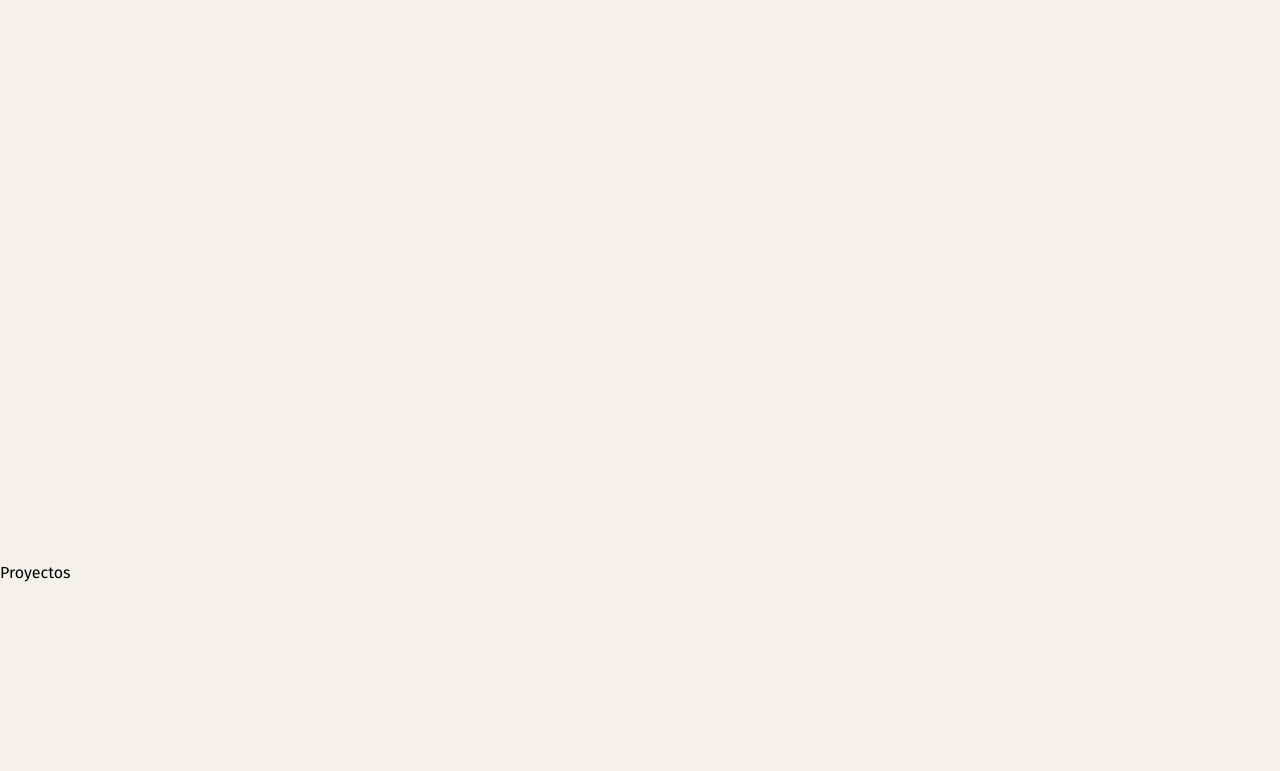
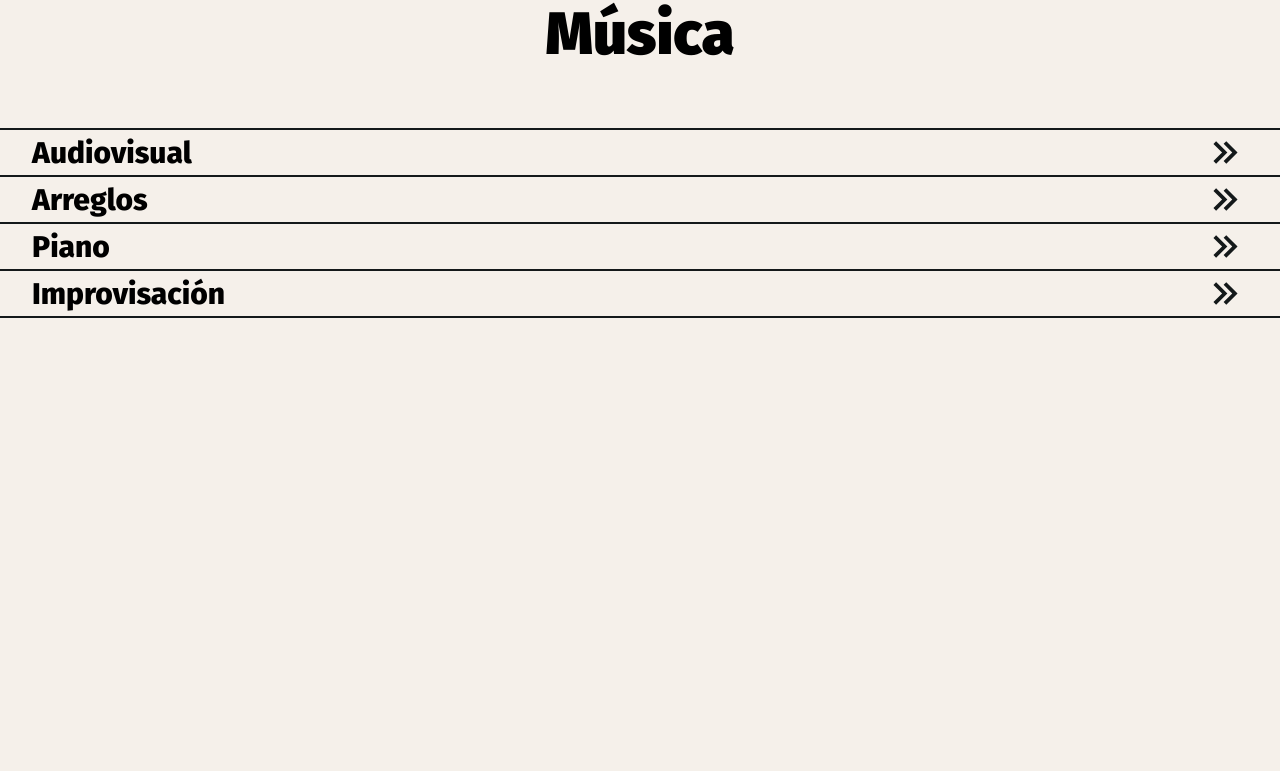
Before and after one commit to lydiob7/migue-bruno-portfolio, a React (Create React App) app: page / in a window 1280 px wide. Shown: the part 1839-2610 px from the top of the page. Built offline with nearby package versions, Linux system fonts and the light colour scheme; no server answers.

Commit message:
Feature: Add music section.

```diff
--- a/src/pages/home/HomePage.js
+++ b/src/pages/home/HomePage.js
@@ -5,7 +5,7 @@ import { useContextInfo } from 'hooks/ContextProvider';
 import About from './about/AboutSection';
 import Banner from './Banner';
 import Contact from './Contact';
-import Music from './Music';
+import Music from './music/MusicSection';
 import Projects from './Projects';
 
 const HomePage = (props) => {
--- a/src/pages/home/Music.js
+++ /dev/null
@@ -1,9 +0,0 @@
-import React from 'react';
-
-const Music = (props) => (
-    <div {...props} id="musica" className="h-screen bg-isabelline">
-        Musica
-    </div>
-);
-
-export default Music;
--- a/src/pages/home/about/AboutFour.js
+++ b/src/pages/home/about/AboutFour.js
@@ -5,13 +5,13 @@ import { HashLink } from 'react-router-hash-link';
 
 const AboutFour = forwardRef(({ handleGroupsScroll, ...props }, ref) => {
     return (
-        <div ref={ref} {...props} className="w-screen h-full shrink-0 bg-darkGreen text-isabelline snap-start pt-24">
-            <div className="w-full">
-                <img className="w-full" src={bio2} alt="Miguel Bruñó" />
+        <div ref={ref} {...props} className="w-screen h-full shrink-0 bg-darkGreen text-isabelline snap-start pt-16">
+            <div className="h-2/5 overflow-hidden">
+                <img className="object-cover" src={bio2} alt="Miguel Bruñó" />
             </div>
 
             <div className="w-5/6 mx-auto">
-                <p className="text-xl leading-6 mt-8 px-8 border-isabelline border-l-2">
+                <p className="leading-5 mt-8 px-8 border-isabelline border-l-2">
                     Estudié el grado de interpretación del piano en ESMUC, y complementé mi formación con diversos
                     cursos de improvisación, jazz, producción de música electrónica y pedagogía. Entre estos cursos
                     destaca la formación de profesorado de *Método IEM*, un método de enseñanza musical que pone la
--- a/src/pages/home/about/AboutSection.js
+++ b/src/pages/home/about/AboutSection.js
@@ -51,7 +51,7 @@ const About = ({ setIsHeaderInverted, ...props }) => {
             ref={$scrollAreaRef}
             {...props}
             id="bio"
-            className="h-screen w-screen overflow-x-scroll snap-x snap-mandatory flex"
+            className="h-screen w-screen overflow-y-hidden overflow-x-scroll snap-x snap-mandatory flex"
         >
             <AboutOne ref={$aboutOneRef} handleGroupsScroll={handleGroupsScroll} />
             <AboutTwo ref={$aboutTwoRef} handleGroupsScroll={handleGroupsScroll} />
--- a/src/pages/home/about/AboutThree.js
+++ b/src/pages/home/about/AboutThree.js
@@ -4,13 +4,13 @@ import { DoubleArrow } from 'components';
 
 const AboutThree = forwardRef(({ handleGroupsScroll, ...props }, ref) => {
     return (
-        <div ref={ref} {...props} className="w-screen h-full shrink-0 bg-isabelline text-darkGreen snap-start pt-24">
+        <div ref={ref} {...props} className="w-screen h-full shrink-0 bg-isabelline text-darkGreen snap-start pt-16">
             <div className="w-full">
                 <img className="w-full" src={bio1} alt="Miguel Bruñó" />
             </div>
 
             <div className="w-4/6 mx-auto">
-                <p className="text-xl leading-6 py-8 border-darkGreen border-b-2">
+                <p className="leading-5 py-8 border-darkGreen border-b-2">
                     Trabajo de pianista acompañante habitual de distintos coros de la provincia de Valencia, y en los
                     últimos años fui profesor de piano, lenguaje musical e improvisación en *Voluta Escola de Música*
                     (Alboraya). Compongo, hago arreglos, transcripciones, *backing tracks*… en esta web podréis ver y
--- /dev/null
+++ b/src/pages/home/music/Arrangements.js
@@ -0,0 +1,25 @@
+import React from 'react';
+import clsx from 'clsx';
+import { DoubleArrow } from 'components';
+
+const Arrangements = ({ openTab, ...props }) => {
+    return (
+        <div {...props} className={clsx('w-full transition-all', openTab === 'arrangements' ? 'flex-1' : '')}>
+            <h3
+                className={clsx(
+                    'flex items-center font-extrabold px-8 border-b-2 cursor-pointer',
+                    openTab && openTab !== 'arrangements' ? 'border-ciel text-ciel bg-darkGreen' : 'border-darkGreen',
+                    openTab === 'arrangements'
+                        ? 'text-4xl justify-center text-center border-none pt-2'
+                        : 'text-3xl justify-between'
+                )}
+            >
+                Arreglos {openTab !== 'arrangements' && <DoubleArrow fill="fill-darkGreen" direction="right" />}
+            </h3>
+
+            {openTab === 'arrangements' && <div className="h-full w-full overflow-y-scroll"></div>}
+        </div>
+    );
+};
+
+export default Arrangements;
--- /dev/null
+++ b/src/pages/home/music/Audiovisual.js
@@ -0,0 +1,25 @@
+import React from 'react';
+import clsx from 'clsx';
+import { DoubleArrow } from 'components';
+
+const Audiovisual = ({ openTab, ...props }) => {
+    return (
+        <div {...props} className={clsx('w-full transition-all', openTab === 'audiovisual' ? 'flex-1' : '')}>
+            <h3
+                className={clsx(
+                    'flex items-center font-extrabold px-8 border-b-2 border-t-2 cursor-pointer',
+                    openTab && openTab !== 'audiovisual' ? 'border-ciel text-ciel bg-darkGreen' : 'border-darkGreen',
+                    openTab === 'audiovisual'
+                        ? 'text-4xl justify-center text-center border-none'
+                        : 'text-3xl justify-between'
+                )}
+            >
+                Audiovisual {openTab !== 'audiovisual' && <DoubleArrow fill="fill-darkGreen" direction="right" />}
+            </h3>
+
+            {openTab === 'audiovisual' && <div className="h-full w-full overflow-y-scroll"></div>}
+        </div>
+    );
+};
+
+export default Audiovisual;
--- /dev/null
+++ b/src/pages/home/music/Improvisation.js
@@ -0,0 +1,25 @@
+import React from 'react';
+import clsx from 'clsx';
+import { DoubleArrow } from 'components';
+
+const Improvisation = ({ openTab, ...props }) => {
+    return (
+        <div {...props} className={clsx('w-full transition-all', openTab === 'improvisation' ? 'flex-1' : '')}>
+            <h3
+                className={clsx(
+                    'flex items-center font-extrabold px-8 border-b-2 cursor-pointer',
+                    openTab && openTab !== 'improvisation' ? 'border-ciel text-ciel bg-darkGreen' : 'border-darkGreen',
+                    openTab === 'improvisation'
+                        ? 'text-4xl justify-center text-center border-none pt-2'
+                        : 'text-3xl justify-between'
+                )}
+            >
+                Improvisación {openTab !== 'improvisation' && <DoubleArrow fill="fill-darkGreen" direction="right" />}
+            </h3>
+
+            {openTab === 'improvisation' && <div className="h-full w-full overflow-y-scroll"></div>}
+        </div>
+    );
+};
+
+export default Improvisation;
--- /dev/null
+++ b/src/pages/home/music/MusicSection.js
@@ -0,0 +1,70 @@
+import React, { useEffect, useState } from 'react';
+import clsx from 'clsx';
+import Audiovisual from './Audiovisual';
+import Arrangements from './Arrangements';
+import Piano from './Piano';
+import Improvisation from './Improvisation';
+
+const MusicSection = (props) => {
+    const [openTab, setOpenTab] = useState(null);
+    const [isAnimationEnded, setIsAnimationEnded] = useState(false);
+
+    useEffect(() => {
+        if (openTab) {
+            setTimeout(() => {
+                setIsAnimationEnded(true);
+            }, 150);
+        } else setIsAnimationEnded(false);
+    }, [openTab]);
+
+    return (
+        <div
+            {...props}
+            id="musica"
+            className={clsx(
+                'relative h-screen bg-isabelline flex flex-col items-center justify-center',
+                openTab ? 'pt-20' : ''
+            )}
+        >
+            <h2
+                className={clsx(
+                    'text-6xl font-black mb-16 transition-all',
+                    openTab ? 'invisible' : '',
+                    isAnimationEnded ? 'hidden' : ''
+                )}
+            >
+                Música
+            </h2>
+            <Audiovisual
+                onClick={() => {
+                    if (openTab !== 'audiovisual') setOpenTab('audiovisual');
+                    else setOpenTab(null);
+                }}
+                openTab={openTab}
+            />
+            <Arrangements
+                onClick={() => {
+                    if (openTab !== 'arrangements') setOpenTab('arrangements');
+                    else setOpenTab(null);
+                }}
+                openTab={openTab}
+            />
+            <Piano
+                onClick={() => {
+                    if (openTab !== 'piano') setOpenTab('piano');
+                    else setOpenTab(null);
+                }}
+                openTab={openTab}
+            />
+            <Improvisation
+                onClick={() => {
+                    if (openTab !== 'improvisation') setOpenTab('improvisation');
+                    else setOpenTab(null);
+                }}
+                openTab={openTab}
+            />
+        </div>
+    );
+};
+
+export default MusicSection;
--- /dev/null
+++ b/src/pages/home/music/Piano.js
@@ -0,0 +1,25 @@
+import React from 'react';
+import clsx from 'clsx';
+import { DoubleArrow } from 'components';
+
+const Piano = ({ openTab, ...props }) => {
+    return (
+        <div {...props} className={clsx('w-full transition-all', openTab === 'piano' ? 'flex-1' : '')}>
+            <h3
+                className={clsx(
+                    'flex items-center font-extrabold px-8 border-b-2 cursor-pointer',
+                    openTab && openTab !== 'piano' ? 'border-ciel text-ciel bg-darkGreen' : 'border-darkGreen',
+                    openTab === 'piano'
+                        ? 'text-4xl justify-center text-center border-none pt-2'
+                        : 'text-3xl justify-between'
+                )}
+            >
+                Piano {openTab !== 'piano' && <DoubleArrow fill="fill-darkGreen" direction="right" />}
+            </h3>
+
+            {openTab === 'piano' && <div className="h-full w-full overflow-y-scroll"></div>}
+        </div>
+    );
+};
+
+export default Piano;
```
Also changed, not shown: src/pages/home/Projects.js (+24 -2 lines), 1 other file (tests, documents, lock files or other folders).
